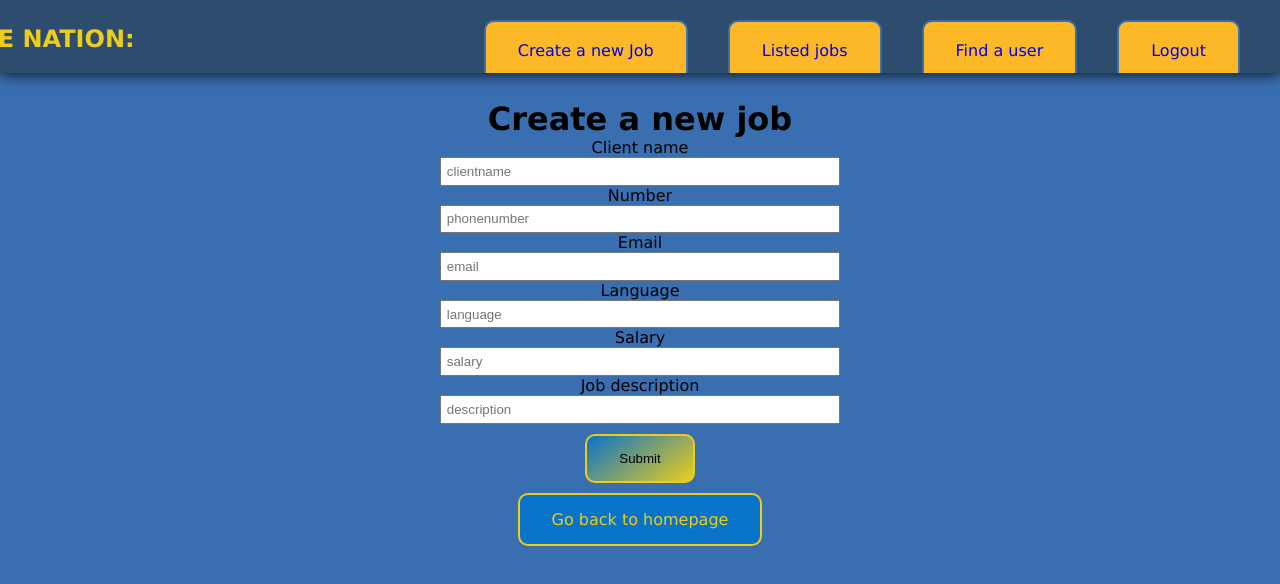
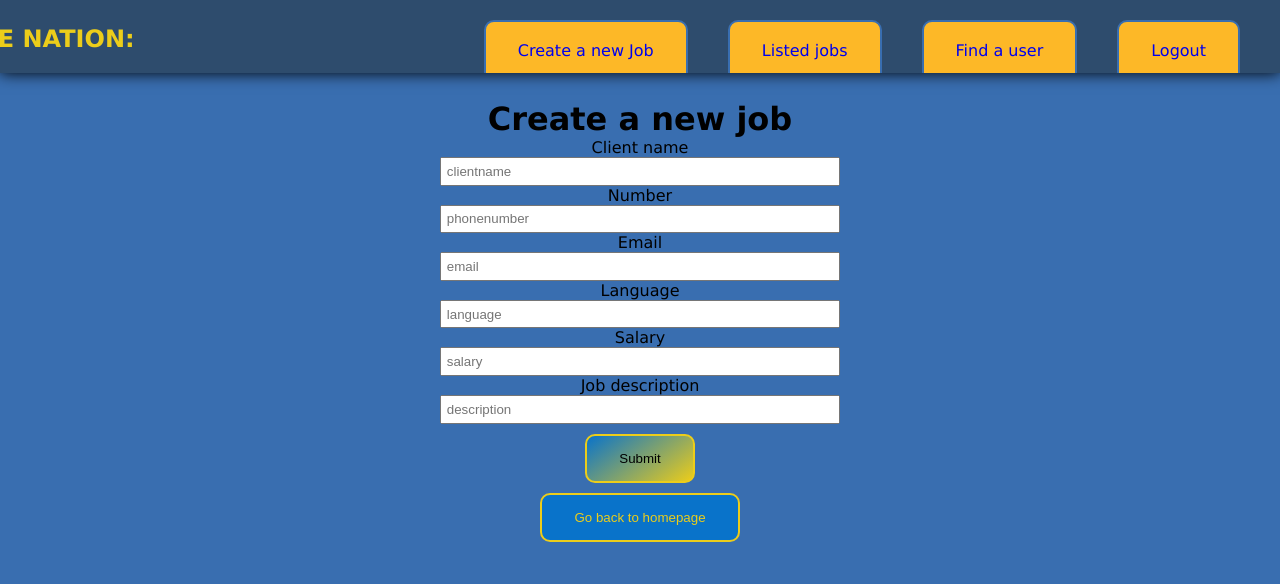
Before and after one commit to GWeightman/CNdesk3_frontend, a React (Create React App) app: page /create in a window 1280 px wide. Shown: the top 584 px of the page. Built offline with nearby package versions, Linux system fonts and the light colour scheme; the HTML template or start-up script is replaced by a standard one.

Commit message:
changed the return button

```diff
--- a/src/components/createNewJob.js
+++ b/src/components/createNewJob.js
@@ -47,7 +47,7 @@ const Create = ({clientname, setClientName, description, setDescription, salary,
             </div>
           </form>
           <div>
-            <a className='back' onClick={returnHandler}>Go back to homepage</a>
+            <button className='back' onClick={returnHandler}>Go back to homepage</button>
           </div>
         </div>
     </div>
```
